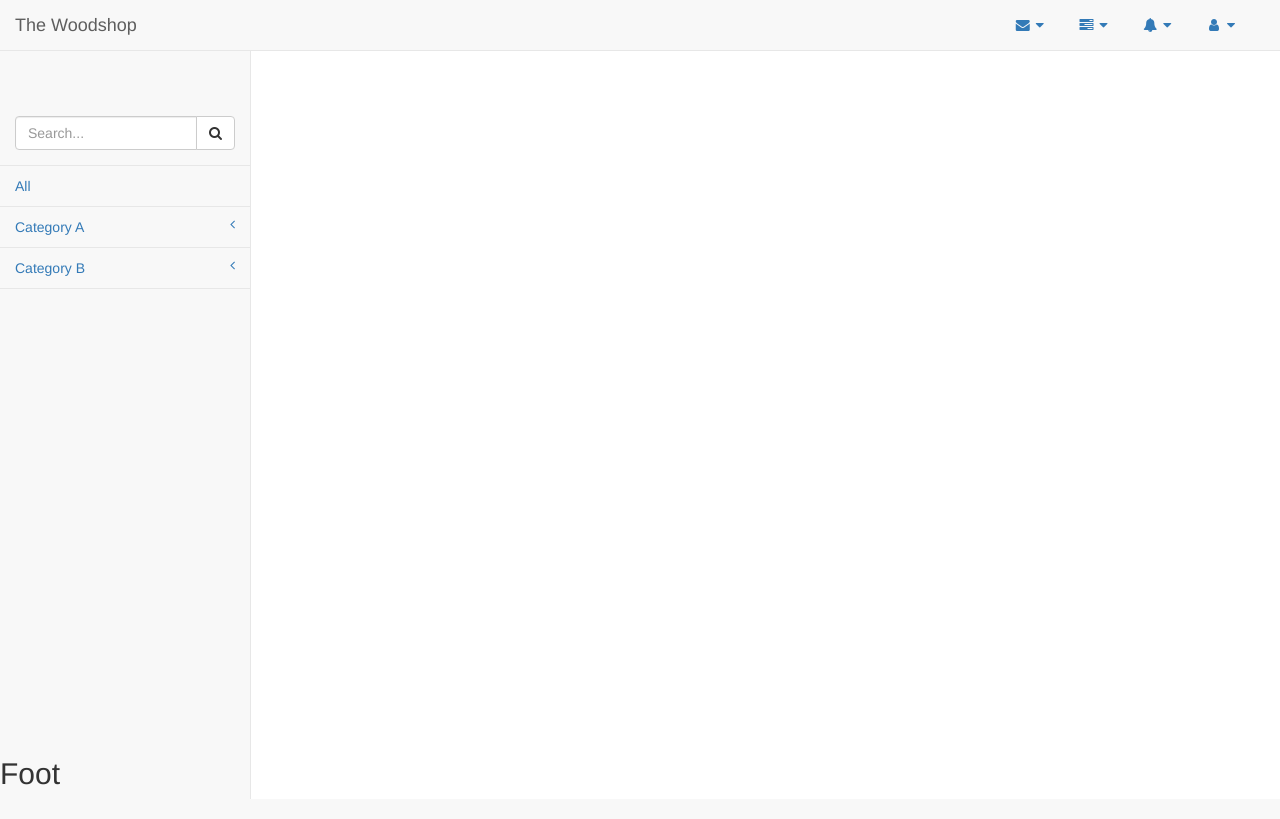
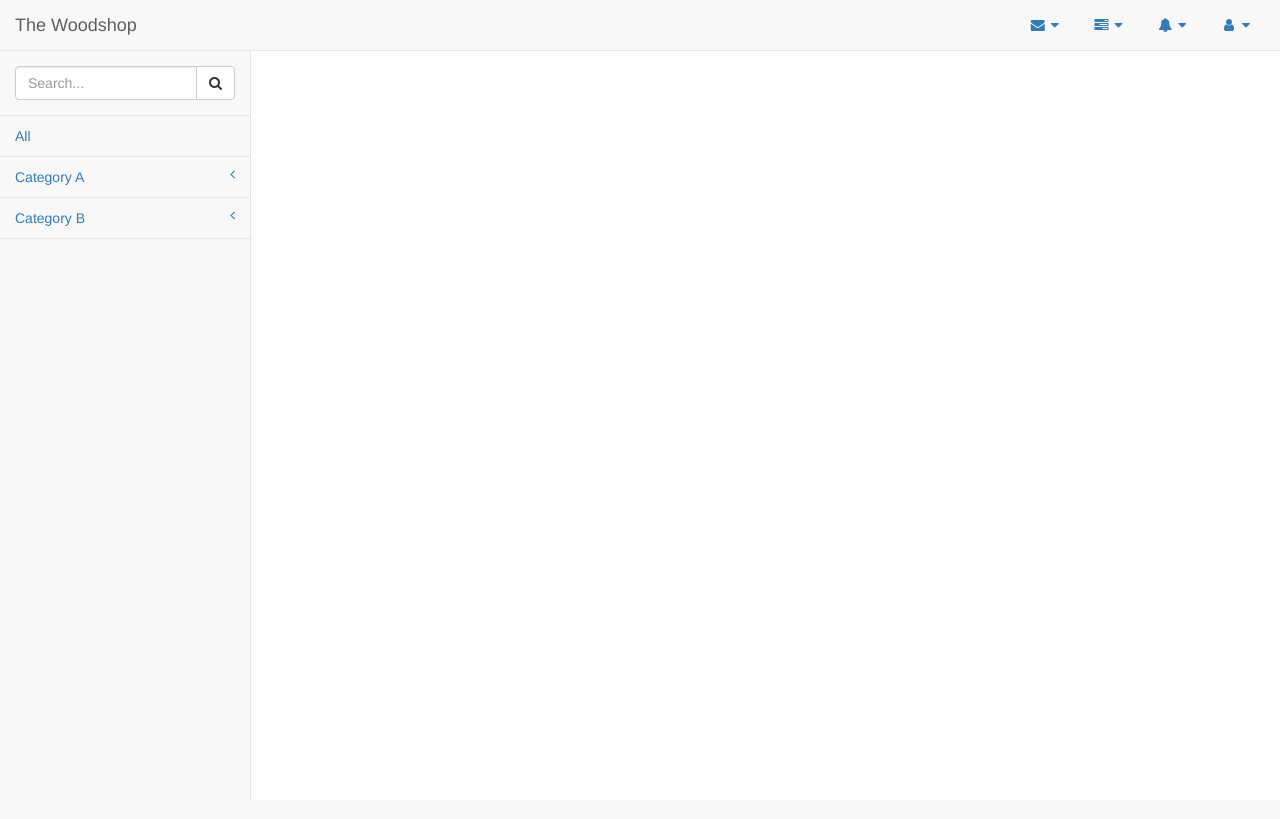
Before and after one commit to the-fool/woodshopio, a Django app: template woodshop/frontend/bazaar/templates/bazaar_base.html in a window 1280 px wide. Run offline with Django 3.2, Linux system fonts and the light colour scheme; the template is opened without the code that fills it, so the values that code supplies are empty; some libraries are stand-ins or nearby versions.

Commit message:
rework css for home page

```diff
--- a/woodshop/frontend/bazaar/static/css/bazaarBase.css
+++ b/woodshop/frontend/bazaar/static/css/bazaarBase.css
@@ -5,8 +5,8 @@ footer {
 
 body {
     background-color: #f8f8f8;
-    padding-top: 50px;
-    padding-bottom: 20px;
+    /*padding-top: 50px;
+    padding-bottom: 20px;*/
 }
 
 
--- a/woodshop/frontend/bazaar/templates/bazaar_base.html
+++ b/woodshop/frontend/bazaar/templates/bazaar_base.html
@@ -26,8 +26,8 @@
 <!--[if lt IE 8]>
 <p class="browserupgrade">You are using an <strong>outdated</strong> browser. Please <a href="http://browsehappy.com/">upgrade your browser</a> to improve your experience.</p>
 <![endif]-->
-<nav class="navbar navbar-default navbar-fixed-top">
-    <div class="container-fluid">
+<div id="wrapper">
+    <nav class="navbar navbar-default navbar-static-top" style="margin-bottom: 0" role="navigation">
         <div class="navbar-header">
             <button type="button" class="navbar-toggle" data-toggle="collapse" data-target=".navbar-collapse">
                 <span class="sr-only">Toggle navigation</span>
@@ -243,9 +243,7 @@
                 </ul>
                 <!-- /.dropdown-user -->
             </li>
-                <!-- /.dropdown -->
-            </ul>
-</div>
+            <!-- /.dropdown --></ul>
         <div class="navbar-befault sidebar" role="navigation">
                 <div class="sidebar-nav navbar-collapse" aria-expanded="false" style="height: 1px;">
                     <ul id="side-menu" class="nav in">
@@ -273,19 +271,16 @@
                             </ul>
                         </li>
                     </ul>
-    </div>
-</div>
+                </div></div>
     </nav>
     <div id="page-wrapper">
+        <div class="row">
         {% block page_content %}
 
         {% endblock %}
         </div>
-<footer>
-    <div>
-        <h2>Foot</h2>
     </div>
-</footer>
+</div>
 
 
     {% block scripts %}
```
Lines whose indentation alone changed are shown as unchanged.
